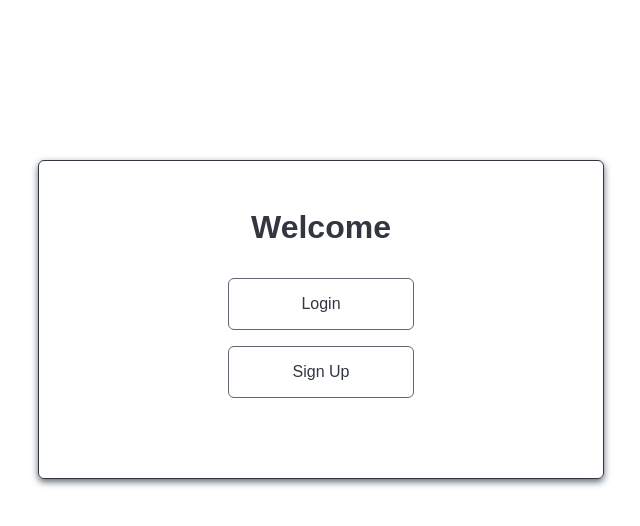
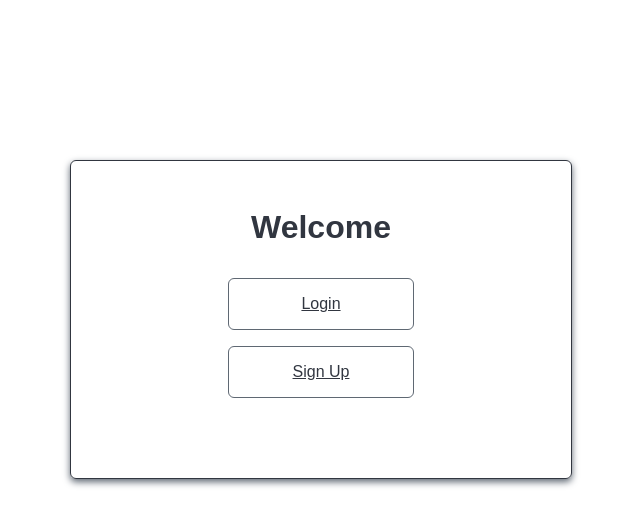
Before and after one commit to cameron-nye/trainer-portal, a React (Create React App) app in the folder client/: page / in a window 1280 px wide. Shown: the top 526 px of the page, without its empty margins (319-959 px from the left). Built offline with nearby package versions, Linux system fonts and the light colour scheme.

Commit message:
Fixed h1 spacing

```diff
--- a/client/src/components/LandingPage/index.scss
+++ b/client/src/components/LandingPage/index.scss
@@ -4,7 +4,8 @@
 	display: flex;
 	flex-direction: column;
 	justify-content: center;
-	align-items: center;
+  align-items: center;
+  width: calc(100vw - 2rem);
 	max-width: 500px;
 	border-radius: 6px;
 	margin-left: auto;
@@ -12,13 +13,12 @@
 	margin-top: 10rem;
 	border: 1px solid #313640;
 	box-shadow: 0 3px 7px $primary;
-	padding: 3rem 2rem 4rem;
+  padding: 3rem 0 4rem;
 	h1 {
 		margin-top: 0;
 		margin-bottom: 2rem;
 	}
 	a {
-		text-decoration: none;
 		border-radius: 6px;
 		border: 1px solid $primary;
 		padding: 1rem 2rem;
--- a/client/src/components/Login/index.scss
+++ b/client/src/components/Login/index.scss
@@ -1,6 +1,7 @@
 @import '../../index.scss';
 
 .login {
+  width: calc(100vw - 2rem);
 	max-width: 500px;
 	border-radius: 6px;
 	margin-top: 10rem;
@@ -8,7 +9,12 @@
 	box-shadow: 0 3px 7px $primary;
 	margin-left: auto;
 	margin-right: auto;
-	padding-bottom: 2rem;
+  padding-bottom: 2rem;
+  padding-top: 3rem;
+
+  h1 {
+    margin-bottom: 2rem;
+  }
 
 	div {
 		width: 208px;
--- a/client/src/components/SignUp/index.scss
+++ b/client/src/components/SignUp/index.scss
@@ -1,6 +1,7 @@
 @import '../../index.scss';
 
 .sign-up {
+  width: calc(100vw - 2rem);
 	max-width: 500px;
 	border-radius: 6px;
 	margin-top: 10rem;
@@ -8,7 +9,12 @@
 	box-shadow: 0 3px 7px $primary;
 	margin-left: auto;
 	margin-right: auto;
-	padding-bottom: 2rem;
+  padding-bottom: 2rem;
+  padding-top: 3rem;
+
+  h1 {
+    margin-bottom: 2rem;
+  }
 
 	div {
 		width: 208px;
```
